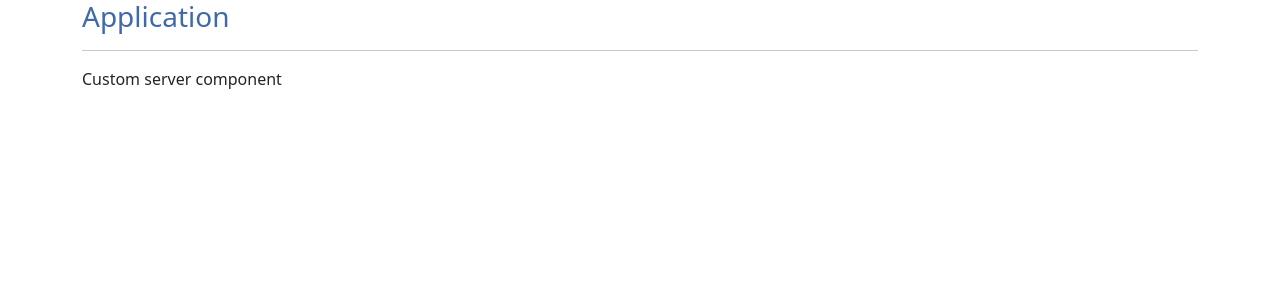
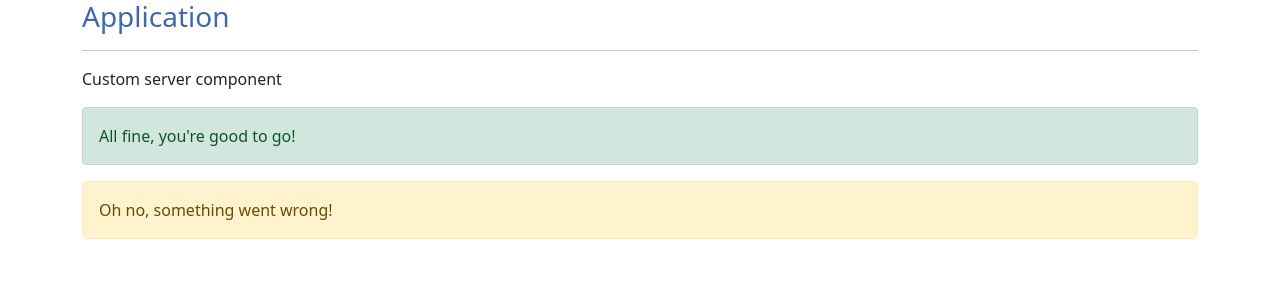
Before and after one commit to kamil-nawrot/recipe-book, an Angular app: page / in a window 1280 px wide. Shown: the top 300 px of the page. Built offline with nearby package versions, Linux system fonts and the light colour scheme.

Commit message:
created two alert components

```diff
--- a/src/app/app.component.html
+++ b/src/app/app.component.html
@@ -4,6 +4,8 @@
       <h3>Application</h3>
       <hr />
       <app-server></app-server>
+      <app-success-alert></app-success-alert>
+      <app-warning-alert></app-warning-alert>
     </section>
   </section>
 </main>
--- a/src/app/app.module.ts
+++ b/src/app/app.module.ts
@@ -3,11 +3,15 @@ import { BrowserModule } from '@angular/platform-browser';
 
 import { AppComponent } from './app.component';
 import { ServerComponent } from './server/server.component';
+import { WarningAlertComponent } from './warning-alert/warning-alert.component';
+import { SuccessAlertComponent } from './success-alert/success-alert.component';
 
 @NgModule({
   declarations: [
     AppComponent,
-    ServerComponent
+    ServerComponent,
+    WarningAlertComponent,
+    SuccessAlertComponent
   ],
   imports: [
     BrowserModule
--- /dev/null
+++ b/src/app/success-alert/success-alert.component.html
@@ -0,0 +1,3 @@
+<section class="alert alert-success" role="alert">
+  All fine, you're good to go!
+</section>
--- /dev/null
+++ b/src/app/warning-alert/warning-alert.component.html
@@ -0,0 +1,3 @@
+<section class="alert alert-warning" role="alert">
+  Oh no, something went wrong!
+</section>
--- /dev/null
+++ b/src/app/warning-alert/warning-alert.component.ts
@@ -0,0 +1,15 @@
+import { Component, OnInit } from '@angular/core';
+
+@Component({
+  selector: 'app-warning-alert',
+  templateUrl: './warning-alert.component.html',
+  styleUrls: ['./warning-alert.component.css']
+})
+export class WarningAlertComponent implements OnInit {
+
+  constructor() { }
+
+  ngOnInit(): void {
+  }
+
+}
```
Also changed, not shown: src/app/success-alert/success-alert.component.ts (added, +12 -0 lines), src/app/success-alert/success-alert.component.css (added), src/app/warning-alert/warning-alert.component.css (added).
